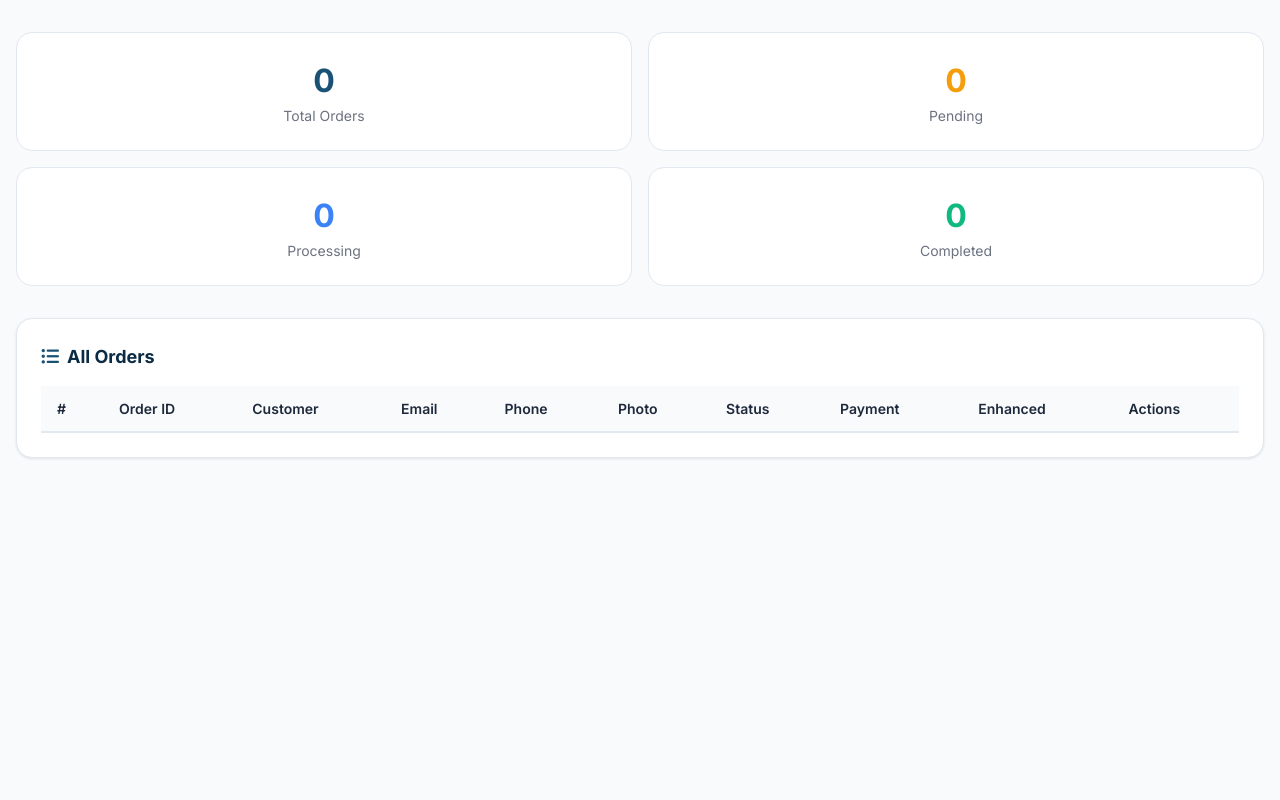
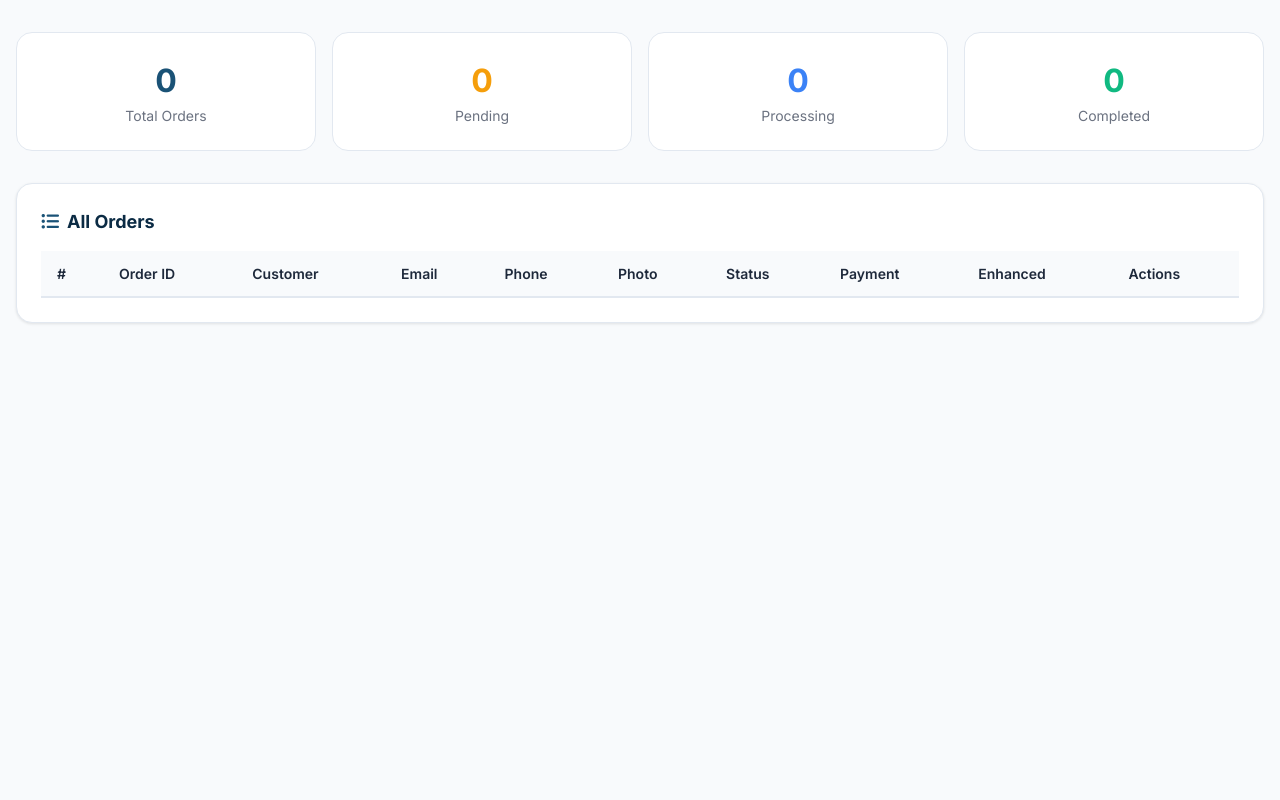
Before and after one commit to calvitec/photoen, a Flask app: page /admin in a window 1280 px wide. Shown: the part 69-869 px from the top of the page. Run offline with Flask 3, Linux system fonts and the light colour scheme; lists and menus that the app fills with data are empty; some libraries are stand-ins or nearby versions.

Commit message:
Update admin.html

```diff
--- a/templates/admin.html
+++ b/templates/admin.html
@@ -14,6 +14,8 @@
             border-radius: 16px;
             transition: all 0.3s ease;
             border: 1px solid #e2e8f0;
+            padding: 24px;
+            text-align: center;
         }
         .admin-card:hover {
             box-shadow: 0 8px 25px rgba(0,0,0,0.06);
@@ -28,6 +30,11 @@
         .status-pending { background: #fef3c7; color: #92400e; }
         .status-processing { background: #dbeafe; color: #1e40af; }
         .status-completed { background: #d1fae5; color: #065f46; }
+        .admin-table {
+            width: 100%;
+            border-collapse: collapse;
+            font-size: 0.875rem;
+        }
         .admin-table th {
             background: #f8fafc;
             font-weight: 600;
@@ -93,10 +100,15 @@
         .drop-zone-enhanced:hover {
             background: rgba(26, 82, 118, 0.05);
         }
+        .stat-number {
+            font-size: 2rem;
+            font-weight: 700;
+        }
         @media (max-width: 768px) {
             .admin-table { font-size: 0.75rem; }
             .admin-table th, .admin-table td { padding: 8px 10px; }
             .status-badge { font-size: 0.65rem; padding: 2px 10px; }
+            .stat-number { font-size: 1.5rem; }
         }
     </style>
 </head>
@@ -128,31 +140,31 @@
     <div style="background:#f8fafc; min-height:100vh; padding:32px 16px;">
         <div style="max-width:1280px; margin:0 auto;">
             <!-- Stats -->
-            <div style="display:grid; grid-template-columns:repeat(2, 1fr); gap:16px; margin-bottom:32px;">
-                <div class="admin-card" style="padding:24px; text-align:center;">
-                    <div style="font-size:2rem; font-weight:700; color:#1a5276;" id="totalOrders">{{ orders|length }}</div>
+            <div style="display:grid; grid-template-columns:repeat(auto-fit, minmax(150px, 1fr)); gap:16px; margin-bottom:32px;">
+                <div class="admin-card">
+                    <div class="stat-number" style="color:#1a5276;" id="totalOrders">{{ orders|length }}</div>
                     <p style="font-size:0.875rem; color:#6b7280;">Total Orders</p>
                 </div>
-                <div class="admin-card" style="padding:24px; text-align:center;">
-                    <div style="font-size:2rem; font-weight:700; color:#f59e0b;" id="pendingOrders">{{ orders|selectattr('status', 'equalto', 'pending')|list|length }}</div>
+                <div class="admin-card">
+                    <div class="stat-number" style="color:#f59e0b;" id="pendingOrders">{{ orders|selectattr('status', 'equalto', 'pending')|list|length }}</div>
                     <p style="font-size:0.875rem; color:#6b7280;">Pending</p>
                 </div>
-                <div class="admin-card" style="padding:24px; text-align:center;">
-                    <div style="font-size:2rem; font-weight:700; color:#3b82f6;" id="processingOrders">{{ orders|selectattr('status', 'equalto', 'processing')|list|length }}</div>
+                <div class="admin-card">
+                    <div class="stat-number" style="color:#3b82f6;" id="processingOrders">{{ orders|selectattr('status', 'equalto', 'processing')|list|length }}</div>
                     <p style="font-size:0.875rem; color:#6b7280;">Processing</p>
                 </div>
-                <div class="admin-card" style="padding:24px; text-align:center;">
-                    <div style="font-size:2rem; font-weight:700; color:#10b981;" id="completedOrders">{{ orders|selectattr('status', 'equalto', 'completed')|list|length }}</div>
+                <div class="admin-card">
+                    <div class="stat-number" style="color:#10b981;" id="completedOrders">{{ orders|selectattr('status', 'equalto', 'completed')|list|length }}</div>
                     <p style="font-size:0.875rem; color:#6b7280;">Completed</p>
                 </div>
             </div>
 
             <!-- Orders Table -->
-            <div class="admin-card" style="padding:24px; box-shadow:0 1px 3px 0 rgba(0,0,0,0.1); overflow-x:auto;">
+            <div style="background:white; border-radius:16px; padding:24px; box-shadow:0 1px 3px 0 rgba(0,0,0,0.1); border:1px solid #e2e8f0; overflow-x:auto;">
                 <h3 style="font-size:1.125rem; font-weight:700; color:#0b2b44; margin-bottom:16px; display:flex; align-items:center; gap:8px;">
                     <i class="fas fa-list-ul" style="color:#1a5276;"></i> All Orders
                 </h3>
-                <table class="admin-table" style="width:100%; font-size:0.875rem; border-collapse:collapse;">
+                <table class="admin-table">
                     <thead>
                         <tr>
                             <th>#</th>
```
